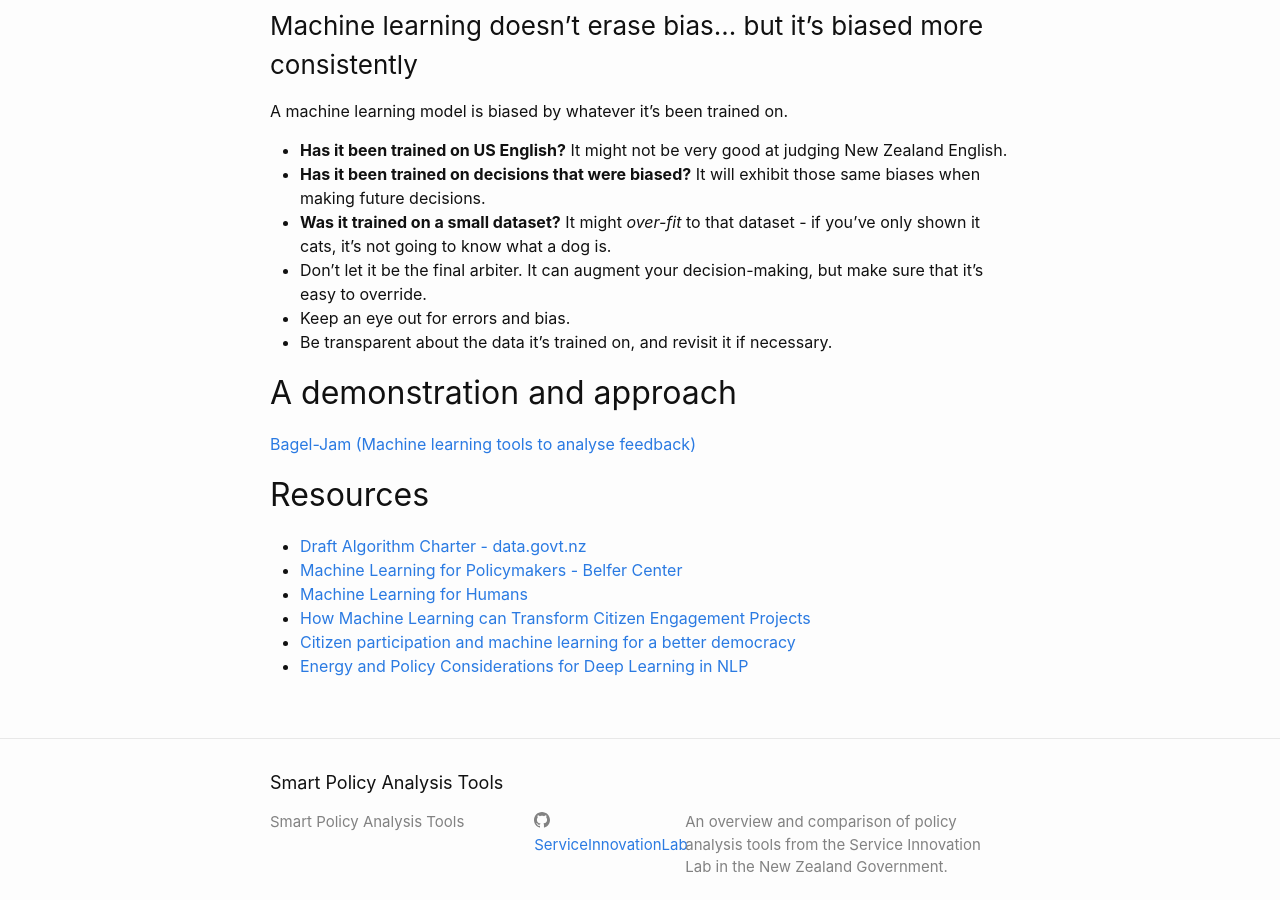
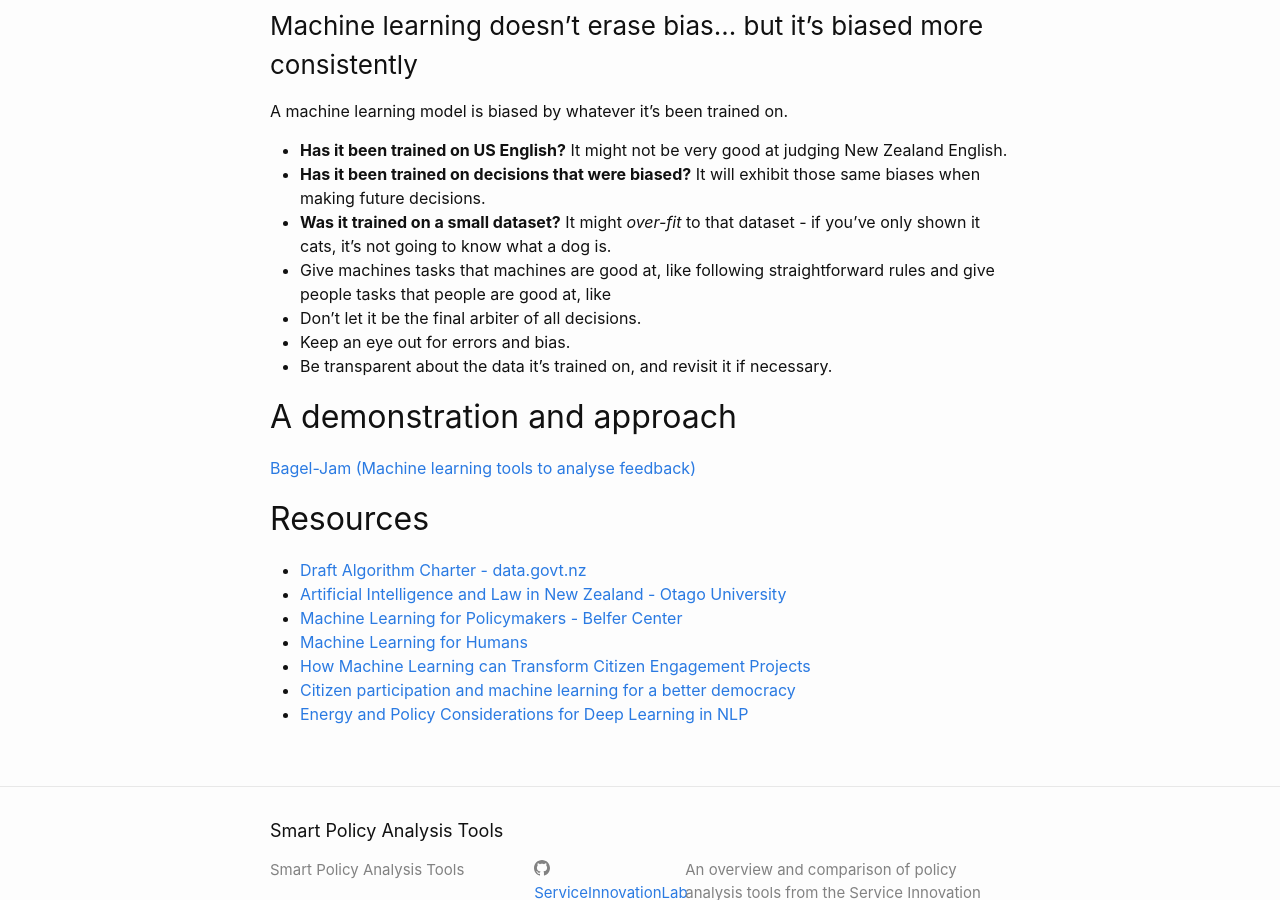
Before and after one commit to ServiceInnovationLab/bagel-box, a Jekyll site: the page built from _posts/2019-11-05-intro-to-machine-learning.md, in a window 1280 px wide and 900 px high, scrolled down 4124 px. Built offline with Jekyll 4.4.1, drawn with Linux system fonts in a browser that asks for light colours.

Commit message:
feedback

```diff
--- a/_posts/2019-11-05-intro-to-machine-learning.md
+++ b/_posts/2019-11-05-intro-to-machine-learning.md
@@ -176,8 +176,9 @@
   same biases when making future decisions.
 - **Was it trained on a small dataset?** It might *over-fit* to that dataset -
   if you've only shown it cats, it's not going to know what a dog is.
-- Don't let it be the final arbiter. It can augment your decision-making, but
-  make sure that it's easy to override.
+- Give machines tasks that machines are good at, like following straightforward rules
+  and give people tasks that people are good at, like
+- Don't let it be the final arbiter of all decisions.
 - Keep an eye out for errors and bias.
 - Be transparent about the data it's trained on, and revisit it if necessary.
 
@@ -188,6 +189,7 @@
 ## Resources
 
 - [Draft Algorithm Charter - data.govt.nz](https://data.govt.nz/use-data/analyse-data/government-algorithm-transparency-and-accountability/draft-algorithm-charter/)
+- [Artificial Intelligence and Law in New Zealand - Otago University](https://www.cs.otago.ac.nz/research/ai/AI-Law/outputs.html)
 - [Machine Learning for Policymakers - Belfer Center](https://www.belfercenter.org/sites/default/files/files/publication/MachineLearningforPolicymakers.pdf)
 - [Machine Learning for Humans](https://medium.com/machine-learning-for-humans/why-machine-learning-matters-6164faf1df12)
 - [How Machine Learning can Transform Citizen Engagement Projects](https://www.citizenlab.co/blog/product-update/natural-language-processing-at-citizenlab-how-machine-learning-can-transform-citizen-engagement-projects/)
```
